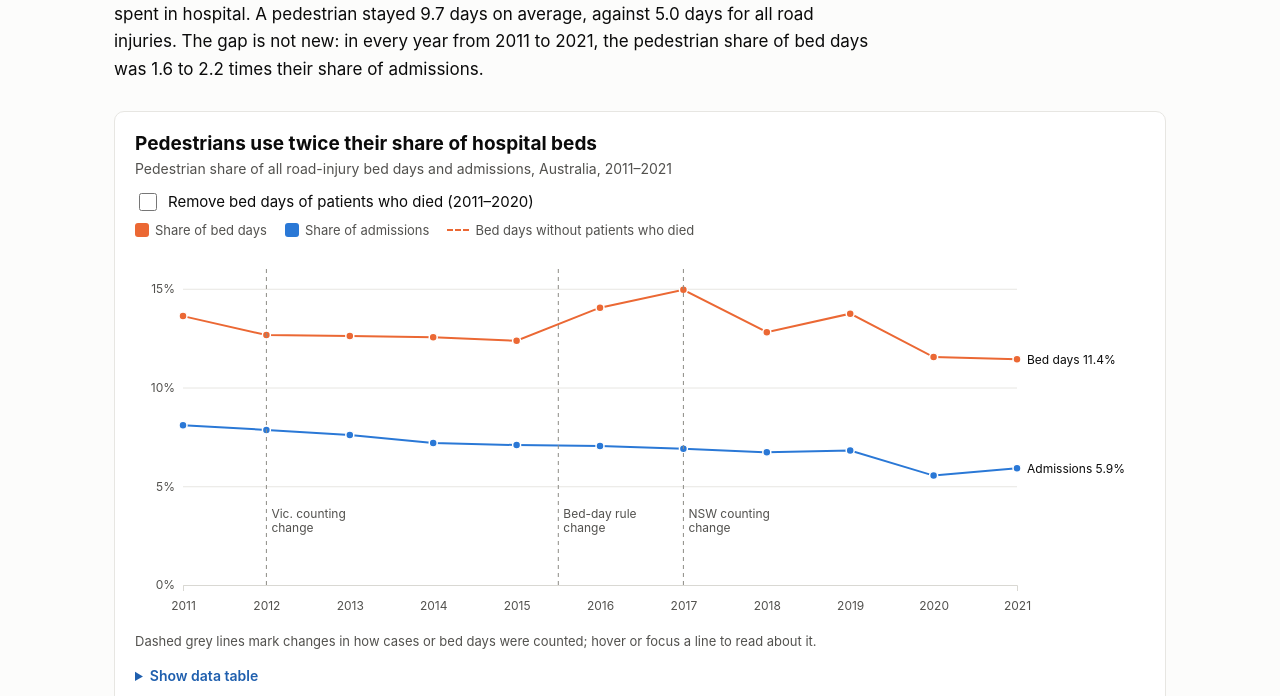
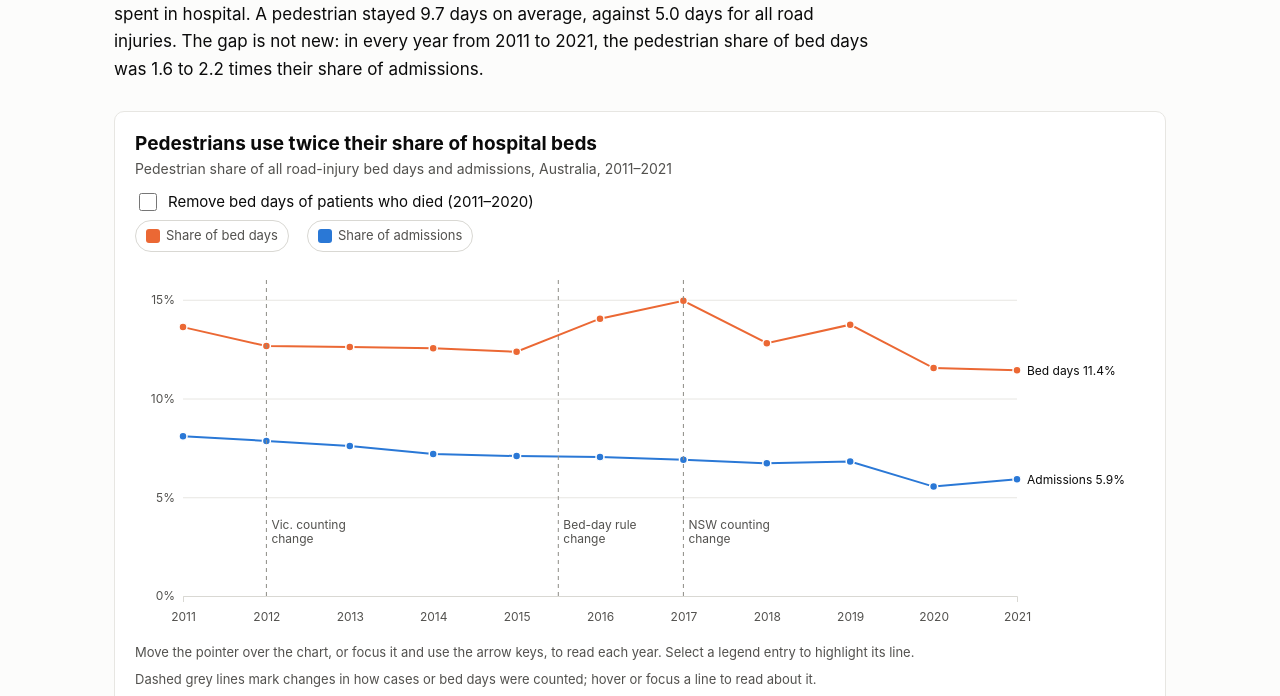
Before and after one commit to Bryan-tran-ivc/COS30045-MienTayDuo-Project-Design-Book-and-Website, a plain HTML site: page big-picture.html in a window 1280 px wide. Shown: the part 253-949 px from the top of the page. Drawn offline with Linux system fonts and the light colour scheme.

Commit message:
feat(chart-a): legend highlight and year scrubbing [2.2]
- Legend entries are buttons with aria-pressed: one series highlighted,
  the other line, points and end label fade to 30% (0 ms with reduced
  motion); the without-deaths line fades with bed days.
- One slider layer replaces the eleven year hit areas: the pointer picks the
  nearest year (tap on touch); keyboard focus starts at the last year,
  arrows move one year, Home/End jump, Escape hides. aria-valuetext reads
  like the tooltip. Series-break hit areas stay focusable above it.
- base.css: legend button style; [hidden] always hides (fixes the
  without-deaths legend entry showing while the line was off).

```diff
--- a/big-picture.html
+++ b/big-picture.html
@@ -96,9 +96,18 @@
                 Remove bed days of patients who died (2011–2020)
               </label>
             </div>
-            <ul class="legend" aria-label="Legend">
-              <li><span class="swatch swatch--orange"></span>Share of bed days</li>
-              <li><span class="swatch swatch--blue"></span>Share of admissions</li>
+            <!-- A11Y: legend entries are toggle buttons (aria-pressed) that highlight one line -->
+            <ul class="legend" id="legend-a" aria-label="Legend: select a line to highlight it">
+              <li>
+                <button type="button" class="legend-button" data-series="bed" aria-pressed="false">
+                  <span class="swatch swatch--orange"></span>Share of bed days
+                </button>
+              </li>
+              <li>
+                <button type="button" class="legend-button" data-series="adm" aria-pressed="false">
+                  <span class="swatch swatch--blue"></span>Share of admissions
+                </button>
+              </li>
               <li class="legend-deaths" hidden>
                 <span class="swatch swatch--orange-dashed"></span>Bed days without patients who
                 died
@@ -107,6 +116,10 @@
             <div class="chart" id="chart-a"></div>
             <p class="chart-note" id="note-a-deaths" hidden>
               2021 is not shown for this line: the death fields are blank that year.
+            </p>
+            <p class="chart-note">
+              Move the pointer over the chart, or focus it and use the arrow keys, to read each
+              year. Select a legend entry to highlight its line.
             </p>
             <p class="chart-note">
               Dashed grey lines mark changes in how cases or bed days were counted; hover or
--- a/css/base.css
+++ b/css/base.css
@@ -33,6 +33,12 @@
 *::before,
 *::after {
   box-sizing: border-box;
+}
+
+/* The hidden attribute always wins over display rules such as ".legend li { display: inline-flex }"
+   (without this, chart A's "without patients who died" legend entry showed while the line was off) */
+[hidden] {
+  display: none !important;
 }
 
 html {
@@ -576,6 +582,30 @@ a {
   background: var(--ink);
   color: #fff;
 }
+/* Legend entries that are buttons (chart A): look like the legend, show their pressed state with a border */
+.legend-button {
+  display: inline-flex;
+  align-items: center;
+  gap: 6px;
+  font: inherit;
+  font-size: 13px;
+  color: var(--ink-2);
+  min-height: 32px; /* A11Y: comfortable touch target */
+  padding: 4px 10px;
+  border: 1px solid var(--border);
+  border-radius: 999px;
+  background: var(--card);
+  cursor: pointer;
+}
+.legend-button:hover {
+  background: var(--surface-2);
+}
+.legend-button[aria-pressed="true"] {
+  border-color: var(--ink);
+  color: var(--ink);
+  font-weight: 600;
+}
+
 /* Secondary button and a button that looks like a link (age picker, age status line) */
 .button-secondary {
   font: inherit;
--- a/js/chart-a-big-picture.js
+++ b/js/chart-a-big-picture.js
@@ -1,6 +1,7 @@
 /* File: js/chart-a-big-picture.js
  * Purpose: Chart A (the big picture, RQ1 and RQ3) – pedestrian share of road-injury bed days and admissions,
  *          2011–2021, with the three series breaks marked and an optional line without bed days of patients who died.
+ *          Legend buttons highlight one series; one slider layer lets the reader scrub through the years.
  * Project: COS30045 · Team MienTayDuo · "Few cases, long stays"
  */
 
@@ -78,7 +79,7 @@ const drawChartA = () => {
     { key: "adm", column: "admission_share_pct", color: COLORS.admissions, label: "Admissions" },
   ];
 
-  inner.append("g").attr("class", "without-deaths"); // filled by updateChartA()
+  inner.append("g").attr("class", "without-deaths series--bed"); // filled by updateChartA(); a bed-day measure
 
   const lines = inner
     .append("g")
@@ -86,7 +87,7 @@ const drawChartA = () => {
     .selectAll("path")
     .data(series)
     .join("path")
-    .attr("class", (d) => `line line--${d.key}`)
+    .attr("class", (d) => `line line--${d.key} series--${d.key}`)
     .attr("stroke", (d) => d.color)
     .attr("d", (d) => lineFor(d.column)(rows));
 
@@ -96,6 +97,7 @@ const drawChartA = () => {
     .selectAll("g")
     .data(series)
     .join("g")
+    .attr("class", (d) => `series-points series--${d.key}`)
     .selectAll("circle")
     .data((s) => rows.map((row) => ({ row, s })))
     .join("circle")
@@ -112,7 +114,7 @@ const drawChartA = () => {
     .selectAll("text")
     .data(series)
     .join("text")
-    .attr("class", "chart-label")
+    .attr("class", (d) => `chart-label series--${d.key}`)
     .attr("x", mobile ? x(latest["Calendar year"]) : x(latest["Calendar year"]) + 10)
     // Phones: below the last point (both lines fall towards 2021, so the space under each end point is empty)
     .attr("y", (d) => (mobile ? y(latest[d.column]) + 22 : y(latest[d.column])))
@@ -120,8 +122,9 @@ const drawChartA = () => {
     .attr("text-anchor", mobile ? "end" : "start")
     .text((d) => `${d.label} ${formatters.pct1(latest[d.column])}`);
 
-  // Hover/focus band per year: a guide line and larger points for that year, plus a tooltip with every value
-  const step = size.innerWidth / (years.length - 1);
+  // Year scrubbing (SPEC §4.A, task 2.2): one layer over the plot. The pointer picks the nearest year; for the
+  // keyboard the layer is a single slider (← / → one year, Home / End first / last year), not eleven tab stops.
+  // Either way the year gets a guide line, larger points and a tooltip with every value.
   const guide = inner
     .append("line")
     .attr("class", "guide-line")
@@ -147,37 +150,64 @@ const drawChartA = () => {
     return lines;
   };
 
-  const yearBands = inner
-    .append("g")
-    .attr("class", "year-bands")
-    .selectAll("rect")
-    .data(rows)
-    .join("rect")
-    .attr("class", "hit")
-    .attr("x", (d) => Math.max(0, x(d["Calendar year"]) - step / 2))
-    .attr("width", (d) => {
-      const left = Math.max(0, x(d["Calendar year"]) - step / 2);
-      const right = Math.min(size.innerWidth, x(d["Calendar year"]) + step / 2);
-      return right - left;
-    })
+  const yearText = (row) =>
+    `${row["Calendar year"]}: ${yearTooltip(row)
+      .map((line) => line.text)
+      .join(", ")}`;
+  const rowForYear = (year) => rows.find((row) => row["Calendar year"] === year);
+  // The year whose x position is closest to a pointer position
+  const nearestYear = (px) => years[d3.minIndex(years, (year) => Math.abs(x(year) - px))];
+
+  // A11Y: role="slider" with the year as its value; aria-valuetext reads like the tooltip
+  const scrub = inner
+    .append("rect")
+    .attr("class", "hit scrub")
+    .attr("x", 0)
     .attr("y", 0)
-    .attr("height", size.innerHeight);
+    .attr("width", size.innerWidth)
+    .attr("height", size.innerHeight)
+    .attr("tabindex", 0)
+    .attr("role", "slider")
+    .attr("aria-label", "Year")
+    .attr("aria-valuemin", years[0])
+    .attr("aria-valuemax", years[years.length - 1]);
 
-  makeInteractive(yearBands, {
-    htmlFor: (row) => tooltipHtml(String(row["Calendar year"]), yearTooltip(row)),
-    labelFor: (row) =>
-      `${row["Calendar year"]}: ${yearTooltip(row)
-        .map((line) => line.text)
-        .join(", ")}`,
-    onEnter: (event, row) => {
-      guide.attr("x1", x(row["Calendar year"])).attr("x2", x(row["Calendar year"])).attr("opacity", 1);
-      points.attr("r", (d) => (d.row === row ? POINT_RADIUS + 2 : POINT_RADIUS));
-    },
-    onLeave: () => {
-      guide.attr("opacity", 0);
-      points.attr("r", POINT_RADIUS);
-    },
-  });
+  // event: the pointer event, or null for the keyboard (then the tooltip sits by that year's bed-day point)
+  const showYear = (year, event) => {
+    const row = rowForYear(year);
+    chartState.a.year = year;
+    guide.attr("x1", x(year)).attr("x2", x(year)).attr("opacity", 1);
+    points.attr("r", (d) => (d.row === row ? POINT_RADIUS + 2 : POINT_RADIUS));
+    scrub.attr("aria-valuenow", year).attr("aria-valuetext", yearText(row));
+    const anchor = points.filter((d) => d.row === row && d.s.key === "bed").node();
+    showTooltip(event, anchor, tooltipHtml(String(year), yearTooltip(row)));
+  };
+  const hideYear = () => {
+    guide.attr("opacity", 0);
+    points.attr("r", POINT_RADIUS);
+    hideTooltip();
+  };
+  const startYear = () => (years.includes(chartState.a.year) ? chartState.a.year : years[years.length - 1]);
+  scrub.attr("aria-valuenow", startYear()).attr("aria-valuetext", yearText(rowForYear(startYear())));
+
+  scrub
+    .on("mousemove", (event) => showYear(nearestYear(d3.pointer(event, inner.node())[0]), event))
+    // A tap on a touch screen arrives as a click
+    .on("click", (event) => showYear(nearestYear(d3.pointer(event, inner.node())[0]), null))
+    .on("mouseleave", hideYear)
+    .on("focus", () => showYear(startYear(), null))
+    .on("blur", hideYear)
+    .on("keydown", (event) => {
+      const index = years.indexOf(startYear());
+      const moves = { ArrowLeft: index - 1, ArrowDown: index - 1, ArrowRight: index + 1, ArrowUp: index + 1, Home: 0, End: years.length - 1 };
+      if (event.key === "Escape") {
+        hideYear();
+        return;
+      }
+      if (!(event.key in moves)) return;
+      event.preventDefault(); // the arrow keys move the year, not the page
+      showYear(years[Math.max(0, Math.min(years.length - 1, moves[event.key]))], null);
+    });
 
   // Break hit areas sit above the year bands, so hovering exactly on a dashed line explains it
   const breakHits = breaks
@@ -276,6 +306,23 @@ const updateChartA = (instant = false) => {
 
   d3.select(".legend-deaths").attr("hidden", show ? null : true);
   d3.select("#note-a-deaths").attr("hidden", show ? null : true);
+  highlightSeriesA(instant);
+};
+
+// Legend highlight (SPEC §4.A, task 2.2): the series that is not chosen (line, points, end label) fades.
+// The legend buttons' aria-pressed always matches chartState.a.highlight.
+const highlightSeriesA = (instant = false) => {
+  const chosen = chartState.a.highlight;
+  ["bed", "adm"].forEach((key) => {
+    d3.selectAll(`#chart-a .series--${key}`)
+      .transition("highlight") // named, so it never cuts short the draw-in or fade transitions
+      .duration(instant ? 0 : duration())
+      .ease(d3.easeCubicInOut)
+      .attr("opacity", chosen && chosen !== key ? DIMMED_OPACITY : 1);
+  });
+  d3.selectAll("#legend-a .legend-button").attr("aria-pressed", function () {
+    return String(this.dataset.series === chosen);
+  });
 };
 
 const buildTableA = () => {
--- a/js/interactions.js
+++ b/js/interactions.js
@@ -14,6 +14,14 @@ const initChartControls = () => {
   d3.select("#toggle-deaths").on("change", function () {
     chartState.a.showWithoutDeaths = this.checked;
     if (drawnCharts.has("a")) updateChartA();
+  });
+
+  // Chart A: legend buttons highlight one series; pressing the highlighted one again shows both (task 2.2)
+  // A11Y: real <button>s with aria-pressed (kept in step by highlightSeriesA)
+  d3.selectAll("#legend-a .legend-button").on("click", function () {
+    const series = this.dataset.series;
+    chartState.a.highlight = chartState.a.highlight === series ? null : series;
+    if (drawnCharts.has("a")) highlightSeriesA();
   });
 
   // Segmented toggles (charts C and E)
--- a/js/shared-constants.js
+++ b/js/shared-constants.js
@@ -72,6 +72,7 @@ const CHART_LAYOUT = {
 const POINT_RADIUS = 4; // 8 px diameter
 const BAR_CORNER = 2;
 const MIN_BAR_WIDTH = 8;
+const DIMMED_OPACITY = 0.3; // series or groups that are not highlighted (SPEC §4.A, §4.B)
 
 // ---------- Data rules ----------
 const MIN_CELL = 20; // SPEC §2.3: no mark for fewer than 20 admissions
@@ -231,7 +232,7 @@ const formatters = {
 
 // ---------- Current state of each chart's control (changed by interactions.js) ----------
 const chartState = {
-  a: { showWithoutDeaths: false },
+  a: { showWithoutDeaths: false, highlight: null, year: null }, // highlight: null | "bed" | "adm"; year: last scrubbed
   c: { measure: "bedDays" }, // "bedDays" | "admissions"
   d: { ageGroup: ALL_AGES },
   e: { view: "average" }, // "average" | "year"
```
